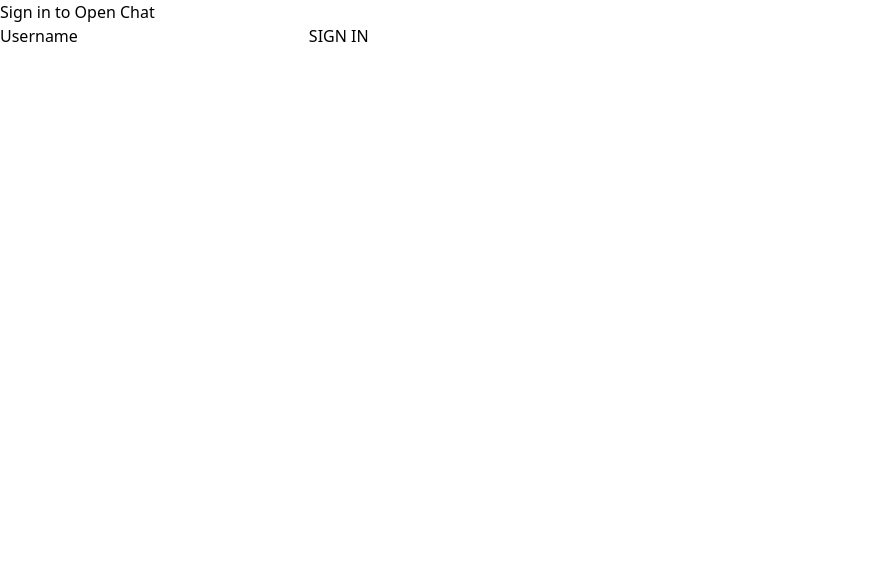
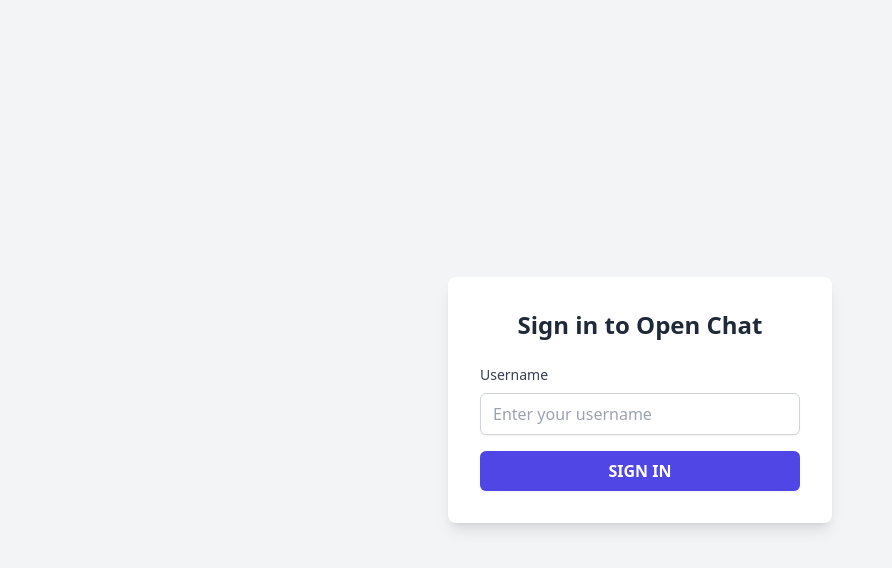
Before and after one commit to jaineo199/Vue-chat-app, a Nuxt app: page / in a window 1280 px wide. Shown: the top 568 px of the page, without its empty margins (0-892 px from the left). Built offline with nearby package versions, Linux system fonts and the light colour scheme; no server answers.

Commit message:
added styling

```diff
--- a/components/ChatBar.vue
+++ b/components/ChatBar.vue
@@ -1,10 +1,16 @@
 <template>
-  <div class="chat__sidebar">
-    <h2>Open Chat</h2>
+  <div class="bg-white shadow-lg rounded-lg p-4 w-80 h-full">
+    <h2 class="text-xl font-bold text-gray-800 mb-4">Open Chat</h2>
     <div>
-      <h4 class="chat__header">ACTIVE USERS</h4>
-      <div class="chat__users">
-        <p v-for="user in users" :key="user.socketID">{{ user.userName }}</p>
+      <h4 class="text-lg font-semibold text-gray-700 mb-2">ACTIVE USERS</h4>
+      <div class="space-y-2">
+        <p
+          v-for="user in users"
+          :key="user.socketID"
+          class="text-gray-900 border-b border-gray-200 py-2"
+        >
+          {{ user.userName }}
+        </p>
       </div>
     </div>
   </div>
--- a/components/ChatBody.vue
+++ b/components/ChatBody.vue
@@ -1,28 +1,36 @@
 <template>
-  <div>
-    <header class="chat__mainHeader">
-      <p>Hangout with Colleagues</p>
-      <button class="leaveChat__btn" @click="handleLeaveChat">
+  <div class="flex flex-col h-full">
+    <header
+      class="bg-gray-800 text-white p-4 flex justify-between items-center"
+    >
+      <p class="text-lg font-semibold">Hangout with Colleagues</p>
+      <button
+        class="bg-red-600 hover:bg-red-700 text-white font-semibold py-2 px-4 rounded"
+        @click="handleLeaveChat"
+      >
         LEAVE CHAT
       </button>
     </header>
 
-    <div class="message__container">
-      <div v-for="message in messages" :key="message.id" class="message__chats">
-        <p class="sender__name" v-if="message.name === userName">You</p>
-        <p v-else>{{ message.name }}</p>
+    <div class="flex-1 overflow-y-auto p-4 bg-gray-100">
+      <div v-for="message in messages" :key="message.id" class="mb-4">
+        <p class="font-semibold text-gray-800" v-if="message.name === userName">
+          You
+        </p>
+        <p v-else class="font-semibold text-gray-600">
+          {{ message.name }}
+        </p>
         <div
           :class="{
-            message__sender: message.name === userName,
-            message__recipient: message.name !== userName,
+            'bg-blue-500 text-white': message.name === userName,
+            'bg-gray-300 text-gray-800': message.name !== userName,
           }"
+          class="rounded-lg p-2 mt-1 max-w-xs inline-block"
         >
           <p>{{ message.text }}</p>
         </div>
       </div>
-      <div class="message__status">
-        <p>{{ typingStatus }}</p>
-      </div>
+      <div class="text-gray-500 text-sm mt-2">{{ typingStatus }}</div>
       <div ref="lastMessageRef" />
     </div>
   </div>
--- a/components/ChatFooter.vue
+++ b/components/ChatFooter.vue
@@ -1,14 +1,19 @@
 <template>
-  <div class="chat__footer">
-    <form @submit.prevent="handleSendMessage" class="form">
+  <div class="bg-gray-100 p-4 border-t border-gray-200">
+    <form @submit.prevent="handleSendMessage" class="flex items-center">
       <input
         type="text"
         placeholder="Write message"
-        class="message"
+        class="flex-1 px-3 py-2 border border-gray-300 rounded-lg shadow-sm focus:outline-none focus:ring-2 focus:ring-indigo-500 focus:border-indigo-500"
         v-model="message"
         @keydown="handleTyping"
       />
-      <button class="sendBtn">SEND</button>
+      <button
+        type="submit"
+        class="ml-4 bg-indigo-600 hover:bg-indigo-700 text-white font-semibold py-2 px-4 rounded-lg shadow-sm focus:outline-none focus:ring-2 focus:ring-indigo-500 focus:ring-offset-2"
+      >
+        SEND
+      </button>
     </form>
   </div>
 </template>
--- a/pages/index.vue
+++ b/pages/index.vue
@@ -1,17 +1,32 @@
 <template>
-  <form @submit.prevent="handleSubmit" class="home__container">
-    <h2 class="home__header">Sign in to Open Chat</h2>
-    <label for="username">Username</label>
+  <div class="flex items-center justify-center min-h-screen bg-gray-100">
+    <form
+      @submit.prevent="handleSubmit"
+      class="bg-white p-8 rounded-lg shadow-lg w-full max-w-sm"
+    >
+      <h2 class="text-2xl font-bold mb-6 text-center text-gray-800">
+        Sign in to Open Chat
+      </h2>
+      <label for="username" class="block text-gray-700 text-sm font-medium mb-2"
+        >Username</label
+      >
       <input
         type="text"
         minlength="6"
         name="username"
         id="username"
-      class="username__input"
+        class="w-full px-3 py-2 border border-gray-300 rounded-md shadow-sm focus:outline-none focus:ring-2 focus:ring-indigo-500 focus:border-indigo-500"
         v-model="userName"
+        placeholder="Enter your username"
       />
-    <button class="home__cta">SIGN IN</button>
+      <button
+        type="submit"
+        class="mt-4 w-full py-2 px-4 bg-indigo-600 text-white font-semibold rounded-md shadow-sm hover:bg-indigo-700 focus:outline-none focus:ring-2 focus:ring-indigo-500 focus:ring-offset-2"
+      >
+        SIGN IN
+      </button>
     </form>
+  </div>
 </template>
 
 <script setup>
```
Lines whose indentation alone changed are shown as unchanged.
